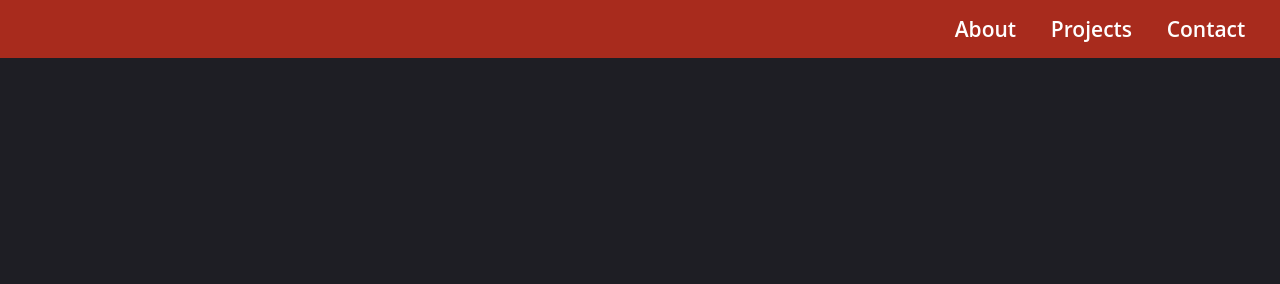
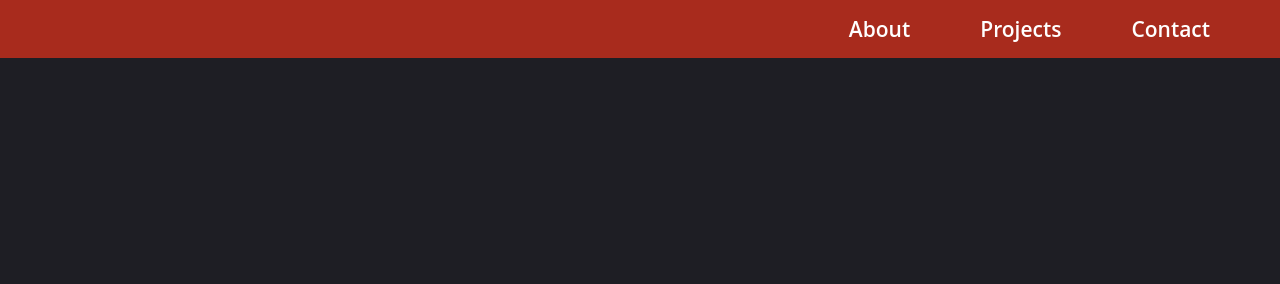
Before and after one commit to ThiagoOpaula/Portfolio, a plain HTML site: page index.html in a window 1280 px wide. Shown: the top 284 px of the page. Drawn offline with Linux system fonts and the light colour scheme.

Commit message:
Update style.css

```diff
--- a/style.css
+++ b/style.css
@@ -40,11 +40,12 @@ header {
 #nav-bar ul {
   list-style: none;
   display: flex;
-  justify-content: space-evenly;
+  justify-content: flex-end;
 }
 
 #nav-bar ul li {
   text-align: center;
+  padding-right: 70px;
 }
 
 .nav-link {
```
